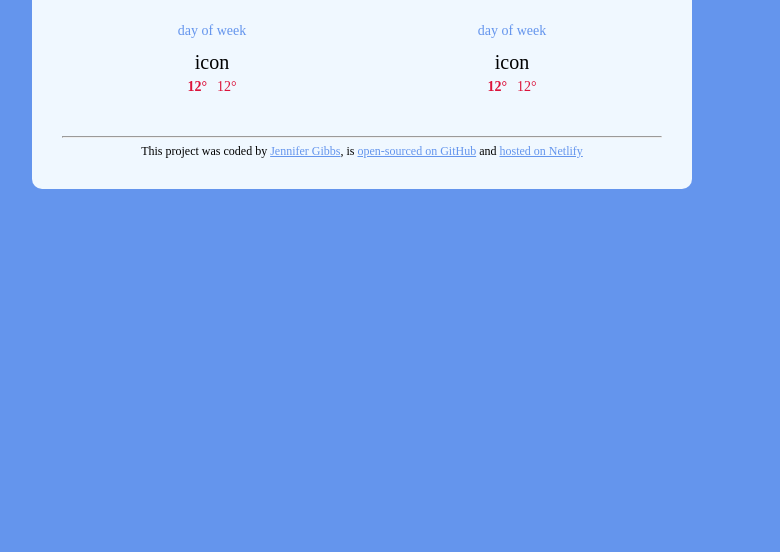
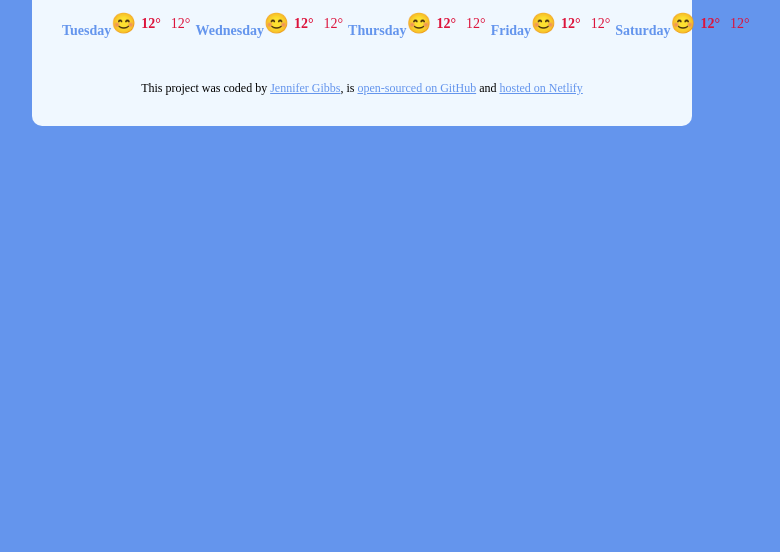
Before and after one commit to JGibbs-Coding/JGI-Weather-Application, a plain HTML site: page index.html in a window 1280 px wide. Shown: the part 248-800 px from the top of the page, without its empty margins (278-1058 px from the left). Drawn offline with nearby package versions, Linux system fonts and the light colour scheme; no server answers; a web font is replaced by a local one.

Commit message:
Creating structure code for five day forecast

```diff
--- a/design.css
+++ b/design.css
@@ -32,7 +32,7 @@ header {
   border: none;
   border-radius: 10px;
   font-size: 14px;
-  padding: 15px 30px;
+  padding: 15px 20px;
   color: white;
   margin-left: 5px;
 }
@@ -79,6 +79,9 @@ main {
 .current-weather-details strong {
   color: crimson;
 }
+.weather-forecast {
+  display: flex;
+}
 
 .temperature-forecast-day {
   text-align: center;
@@ -106,11 +109,6 @@ main {
   padding: 5px;
 }
 
-.temperature-forecast {
-  display: flex;
-  justify-content: space-around;
-}
-
 footer {
   padding: 30px 0 0 0;
   text-align: center;
--- a/index.html
+++ b/index.html
@@ -45,28 +45,11 @@
             <div class="temperature-current" id="temperature-current"></div>
             <div class="temperature-unit">°C</div>
           </div>
-           </div>
-        <div class="temperature-forecast">
-          <div class="temperature-forecast-daily">
-            <div class="temperature-forecast-day">day of week</div>
-            <div class="temperature-forecast-icon">icon</div>
-            <div class="temperature-forecast-temperatures">
-              <div class="temperature-forecast-temperature"><strong>12°</strong></div>
-              <div class="temperature-forecast-temperature">12°</div>
-            </div>
-          </div>
-              <div class="temperature-forecast-daily">
-            <div class="temperature-forecast-day">day of week</div>
-            <div class="temperature-forecast-icon">icon</div>
-            <div class="temperature-forecast-temperatures">
-              <div class="temperature-forecast-temperature"><strong>12°</strong></div>
-              <div class="temperature-forecast-temperature">12°</div>
-            </div>
-            </div>
-          </div>
-       </main>
-      <footer>
-        <hr />
+        </div>
+              <div class="weather-forecast" id="forecast">
+        </div>
+          </main>
+       <footer>
         This project was coded by
         <a href="https://github.com/JGibbs-Coding" target="_blank">
           Jennifer Gibbs</a
--- a/scripts.js
+++ b/scripts.js
@@ -57,4 +57,26 @@ function searchSubmit(event) {
 let searchFormElement = document.querySelector("#search-form");
 searchFormElement.addEventListener("submit", searchSubmit);
 
+function displayForecast() {
+  let forecastElement = document.querySelector("#forecast");
+
+  let days = ["Tuesday", "Wednesday", "Thursday", "Friday", "Saturday"];
+  let forecastHtml = "";
+  days.forEach(function (day) {
+    forecastHtml =
+      forecastHtml +
+      `
+          <div class="temperature-forecast-day"><strong>${day}</strong></div>
+        <div class="temperature-forecast-icon">😊</div>
+        <div class="temperature-forecast-temperatures">
+
+          <div class="temperature-forecast-temperature"><strong>12°</strong></div>
+        <div class="temperature-forecast-temperature">12°</div>
+        </div>
+`;
+  });
+  forecastElement.innerHTML = forecastHtml;
+}
+
 searchCity("Sydney");
+displayForecast();
```
